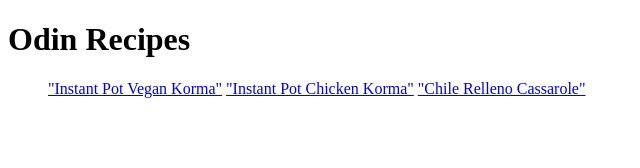
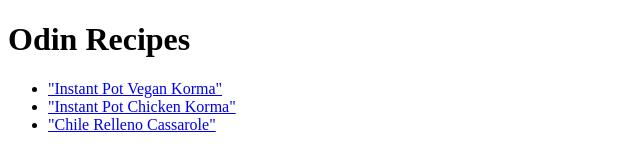
Before and after one commit to SongDogDevLead/odin_recipes, a plain HTML site: page index.html in a window 1280 px wide. Shown: the whole page, without its empty margins (0-640 px from the left). Drawn offline with Linux system fonts and the light colour scheme.

Commit message:
Reformat links into a ul format

```diff
--- a/index.html
+++ b/index.html
@@ -7,9 +7,9 @@
 <body>
     <h1>Odin Recipes</h1>
     <ul>
-    <a href="recipes/ip_vegan_korma.html">"Instant Pot Vegan Korma"<a/>
-    <a href="recipes/ip_chicken_korma.html">"Instant Pot Chicken Korma"<a/>
-    <a href="recipes/chile_relleno_cassarole.html">"Chile Relleno Cassarole"<a/>
+    <li><a href="recipes/ip_vegan_korma.html">"Instant Pot Vegan Korma"<a/></li>
+    <li><a href="recipes/ip_chicken_korma.html">"Instant Pot Chicken Korma"<a/></li>
+    <li><a href="recipes/chile_relleno_cassarole.html">"Chile Relleno Cassarole"<a/></li>
     </ul>
 </body>
 </html>
```
